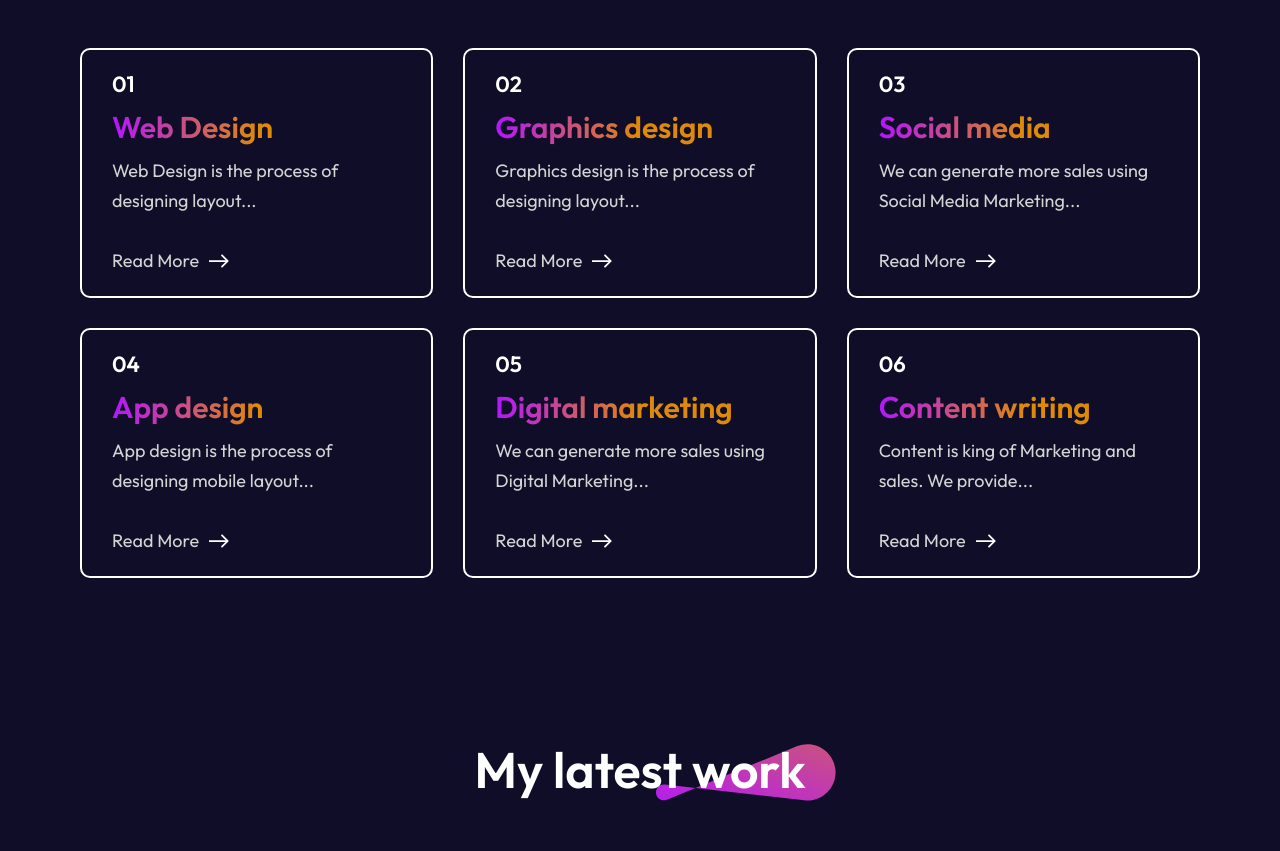
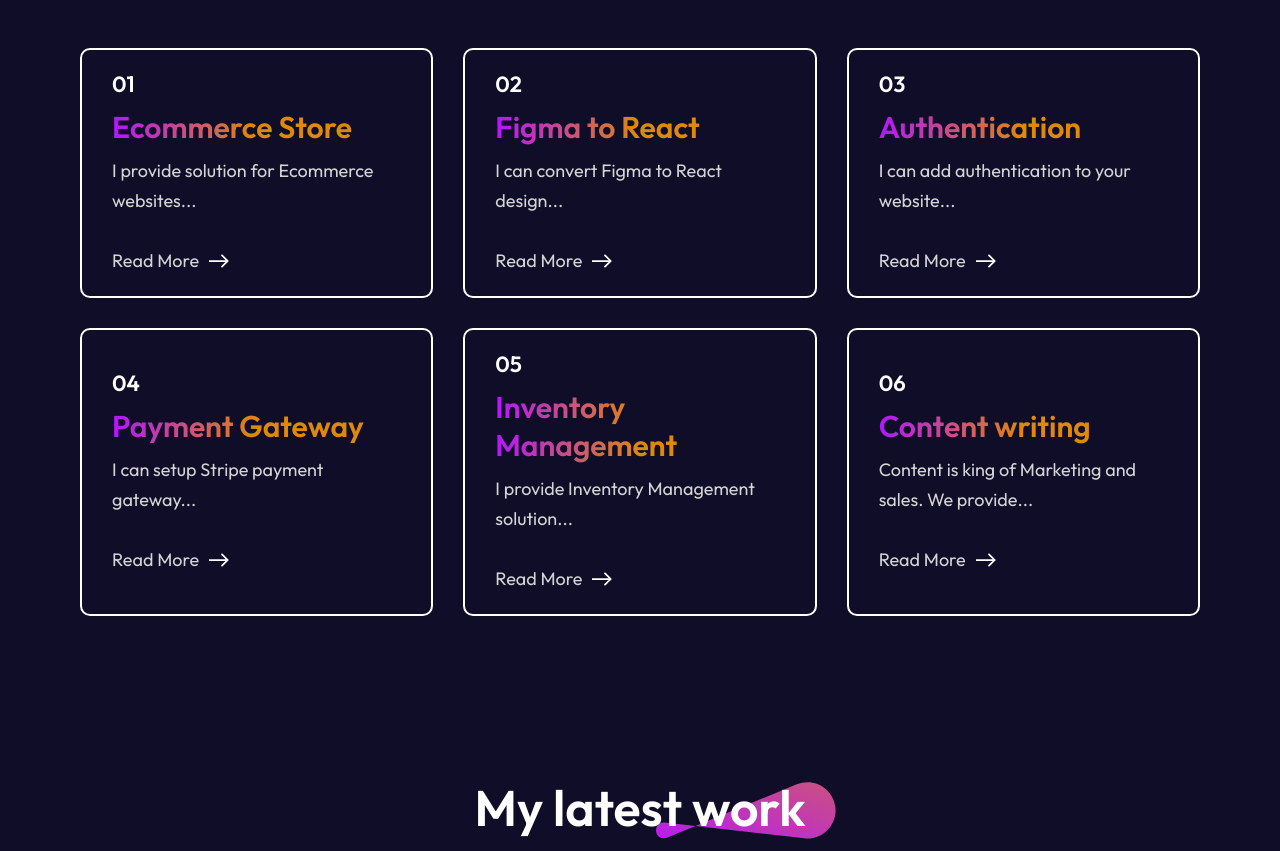
Before and after one commit to mdshafiqcs/react-portfolio, a React (Vite) app: page / in a window 1280 px wide. Shown: the part 1875-2726 px from the top of the page. Built offline with nearby package versions, Linux system fonts and the light colour scheme.

Commit message:
service section updated

```diff
--- a/src/assets/services_data.js
+++ b/src/assets/services_data.js
@@ -1,32 +1,32 @@
 const servicesData = [
   {
     s_no: "01",
-    s_name: "Web Design",
-    s_desc: "Web Design is the process of designing layout..."
+    s_name: "Ecommerce Store",
+    s_desc: "I provide solution for Ecommerce websites..."
   },
 
   {
     s_no: "02",
-    s_name: "Graphics design",
-    s_desc: "Graphics design is the process of designing layout..."
+    s_name: "Figma to React",
+    s_desc: "I can convert Figma to React design..."
   },
 
   {
     s_no: "03",
-    s_name: "Social media",
-    s_desc: "We can generate more sales using Social Media Marketing..."
+    s_name: "Authentication",
+    s_desc: "I can add authentication to your website..."
   },
 
   {
     s_no: "04",
-    s_name: "App design",
-    s_desc: "App design is the process of designing mobile layout..."
+    s_name: "Payment Gateway",
+    s_desc: "I can setup Stripe payment gateway..."
   },
 
   {
     s_no: "05",
-    s_name: "Digital marketing",
-    s_desc: "We can generate more sales using Digital Marketing..."
+    s_name: "Inventory Management",
+    s_desc: "I provide Inventory Management solution..."
   },
 
   {
```
